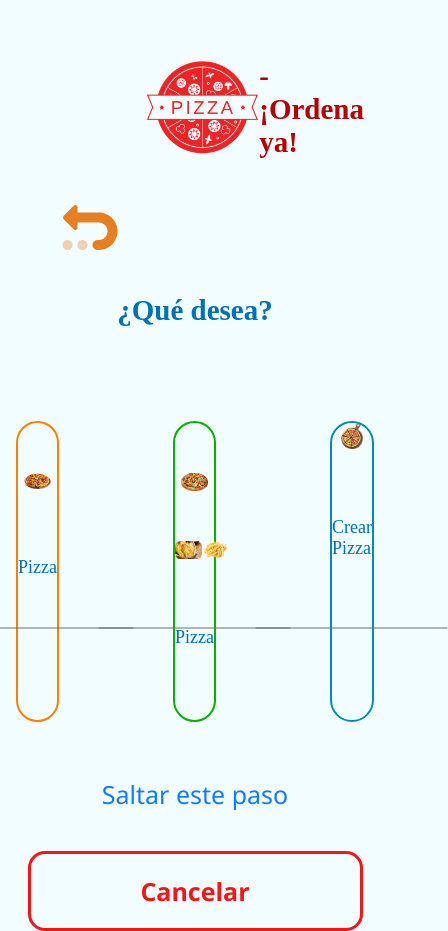
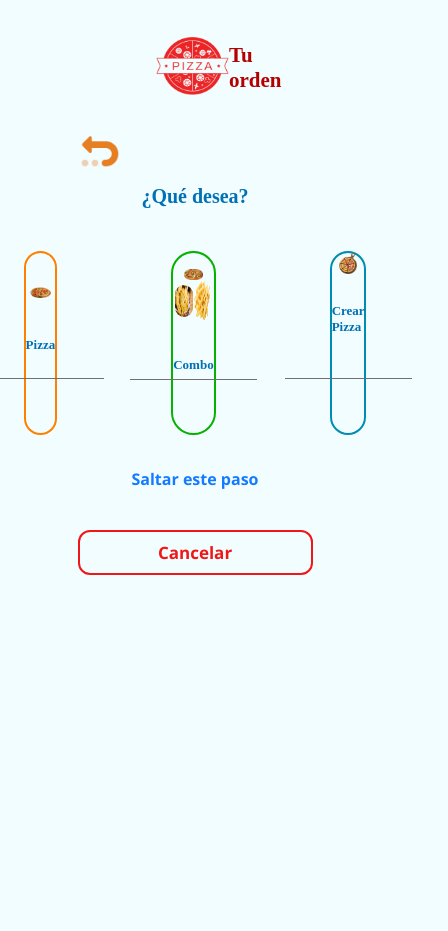
Before and after one commit to Benjaminmq2013/pizza_store, a plain HTML site: page pages/buy.html in a window 390 px wide. Shown: the whole page, 448 px wide, since content can reach past the window. After the commit the page ends 844 px from the top, so only its background shows below. Drawn offline with Linux system fonts and the light colour scheme; a web font is replaced by a local one.

Commit message:
Buying Responsive ready for 1366px

```diff
--- a/pages/buy.css
+++ b/pages/buy.css
@@ -109,9 +109,9 @@ p{
     border: 2px solid #06B100;
 }
 .product_2 img{
-    width: 70%;
+    width: 45%;
     max-height: 134px;
-    margin-top: 50px;
+    margin-top: 33px;
 }
 .product_2 figure{
     display: flex;
@@ -121,9 +121,29 @@ p{
 .product_2 figure div{
     display: flex;
 }
+.product_2 hr{
+    top: 37%;
+}
+.product_2 p{
+    margin-top: 48px;
+}
 .pan_ajo_image{
-    max-width: 50px;
-    height: auto;
+    max-width: 109px;
+    height:58px;
+    border-radius: 100px;
+
+}
+.potatoes_image{
+    height: 74px;
+    width: 112px;
+}
+.combo_images{
+    display: flex;
+    align-items:center;
+    justify-content: center;
+}
+.combo_images img{
+    margin-top: 0;
 }
 
 .product_3{
@@ -133,6 +153,9 @@ p{
     width: 55%;
     max-height: 214px;
     margin-top: 0px;
+}
+.product_3 p{
+    margin-top: 42px;
 }
 
 .buying_title{
@@ -200,4 +223,5 @@ p{
     color: #0071B4;
     font-size: 18px;
     margin-top: 68px;
+    font-weight: 600;
 }
--- a/pages/buy.html
+++ b/pages/buy.html
@@ -6,6 +6,7 @@
     <meta name="viewport" content="width=device-width, initial-scale=1.0">
     <title>Buy Pizza</title>
     <link rel="stylesheet" href="./buy.css">
+    <link rel="stylesheet" href="./buying_responsive.css">
 
 </head>
 <body>
@@ -14,10 +15,12 @@
         <nav class="navbar">
             <div class="nav_container">
                 <figure class="nav_logo">
-                    <img src="../images/nav_logo.png" alt="">
+                    <a href="../index.html">
+                        <img src="../images/nav_logo.png" alt="">
+                    </a>
                 </figure>
                 <div class="nav_text">
-                    <p class="nav_text_p">-¡Ordena ya!</p>
+                    <p class="nav_text_p">Tu orden</p>
                 </div>
             </div>
 
@@ -62,12 +65,12 @@
                 <div class="product_container product_2">
                     <figure>
                         <img src="../images/pizza_combo.png" alt="">
-                        <div>
+                        <div class="combo_images">
                             <img class="pan_ajo_image" src="../images/pan_con_ajo.png" alt="">
-                            <img src="../images/potatoes_image.png" alt="">
+                            <img class="potatoes_image" src="../images/potatoes_image.png" alt="">
                         </div>
                     </figure>
-                    <p class="product_name">Pizza</p>
+                    <p class="product_name">Combo</p>
                     <hr class="separator_line">
                 </div>
 
--- /dev/null
+++ b/pages/buying_responsive.css
@@ -0,0 +1,117 @@
+@media screen and (max-width: 1500px){
+    .nav_logo img {
+        height: 73px;
+        width: 92px;
+    }
+    .nav_text_p{
+        font-size:26px;
+    }
+    .level_selection {
+        width: 43px;
+        height: 11px
+    }
+    .navbar{
+        padding-bottom: 4px;
+    }
+    .buying_title{
+        padding-bottom: 0px;
+    }
+    .product_container{
+        height: 282px;
+        width: 274px
+    }
+    .cancel_button{
+        height: 69px;
+        width: 324px;
+    }
+}
+
+@media screen and (max-width: 1366px){
+    .navbar{
+        padding-top: 37px;
+    }
+    .nav_logo img {
+        height: 58px;
+        width: 73px;
+    }
+    .nav_container{
+        width: 20%
+    }
+    .level_selection{
+        margin: 0 21px;
+        width: 32px;
+        height: 9px;
+    }
+    .buying_title h2 {
+        font-size: 20px;
+        margin-top: 12px;
+    }
+
+    .back_button_container img {
+        height: 40px;
+    }
+    .nav_text_p {
+        font-size: 21px;
+    }
+    .buying_title{
+        margin-top: 0px;
+    }
+    .product_container {
+        height: 180px;
+        width: 173px;
+        border-radius: 33px;
+    }
+    .product_1 img{
+        margin-top: 34px;
+    }
+    .product_name{
+        margin-top: 28px;
+        font-size: 13px;
+    }
+    .pan_ajo_image {
+        max-width: 60px;
+        height: 32px;
+    }
+    .potatoes_image{
+        height: 42px;
+    }
+    .product_2 img{
+        margin-top: 16px;
+    }
+    .combo_images img{
+        margin: 0;
+    }
+    .separator_line{
+        height: 127px;
+        top: 30%;
+    }
+    .product_2 hr {
+        top: 31%;
+    }
+    .product_2 p {
+        margin-top: 35px;
+    }
+    .product_3 p {
+        margin-top: 29px;
+    }
+    .product_name {
+        margin-top: 39px;
+    }
+    .buying_title{
+        margin-bottom: 26px;
+    }
+    .skip_step{
+        font-size: 16px;
+        font-weight: 600;
+    }
+    .controls{
+        margin-top: 33px;
+    }
+    .cancel_button{
+        font-size: 17px;
+        border-radius: 12px;
+        height: 41px;
+        width: 231px;
+        border: 2px solid;
+    }
+}
```
